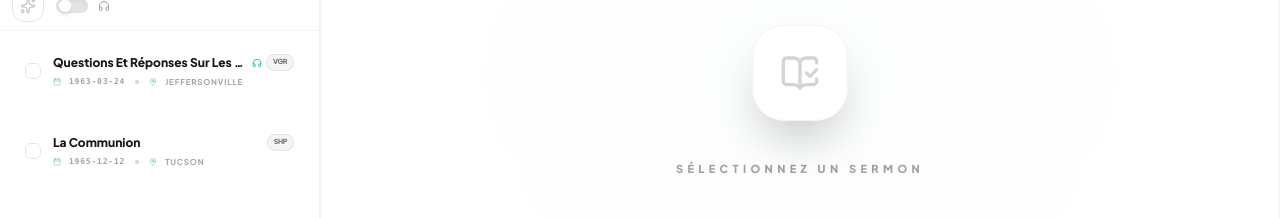
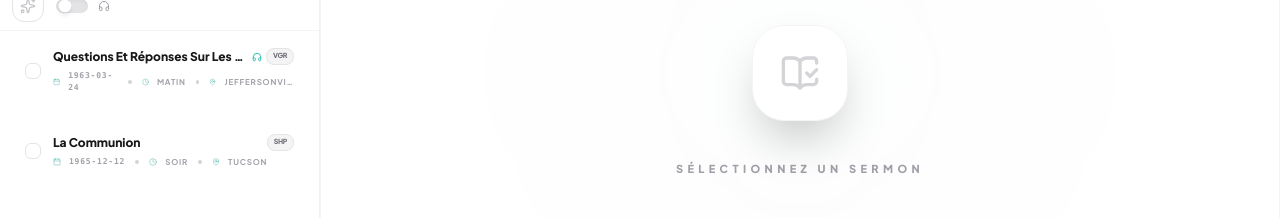
Before and after one commit to boukamass/King-s-Sword, a React (Vite) app: page / in a window 1280 px wide. Shown: the part 327-545 px from the top of the page. Built offline with nearby package versions, Linux system fonts and the light colour scheme.

Commit message:
feat(sidebar): Display sermon time
Adds the sermon's time to the sidebar details if available. This enhances the display of sermon information, providing users with more context about when a sermon was delivered.

```diff
--- a/components/Sidebar.tsx
+++ b/components/Sidebar.tsx
@@ -1,4 +1,3 @@
-
 // Add React import to the list of imports from 'react'
 import React, { useState, useRef, useEffect, useMemo, memo, useDeferredValue, useTransition, useCallback } from 'react';
 import { useAppStore } from '../store';
@@ -20,7 +19,8 @@ import {
   Calendar,
   Library,
   Info,
-  RotateCcw
+  RotateCcw,
+  Clock
 } from 'lucide-react';
 
 const ITEM_HEIGHT = 80; // Hauteur totale fixe (pixels) pour une virtualisation parfaite
@@ -155,6 +155,13 @@ const SermonItem = memo(({
           <div className="flex items-center gap-2 text-[8px] text-zinc-400 font-bold uppercase tracking-widest">
             <Calendar className="w-2 h-2 text-teal-600/50" />
             <span className="font-mono">{sermon.date}</span>
+            {sermon.time && (
+              <React.Fragment>
+                <span className="w-1 h-1 bg-zinc-300 dark:bg-zinc-700 rounded-full mx-0.5" />
+                <Clock className="w-2 h-2 text-teal-600/50" />
+                <span>{sermon.time}</span>
+              </React.Fragment>
+            )}
             <span className="w-1 h-1 bg-zinc-300 dark:bg-zinc-700 rounded-full mx-0.5" />
             <MapPin className="w-2 h-2 text-teal-600/50" />
             <span className="truncate">{sermon.city}</span>
```
